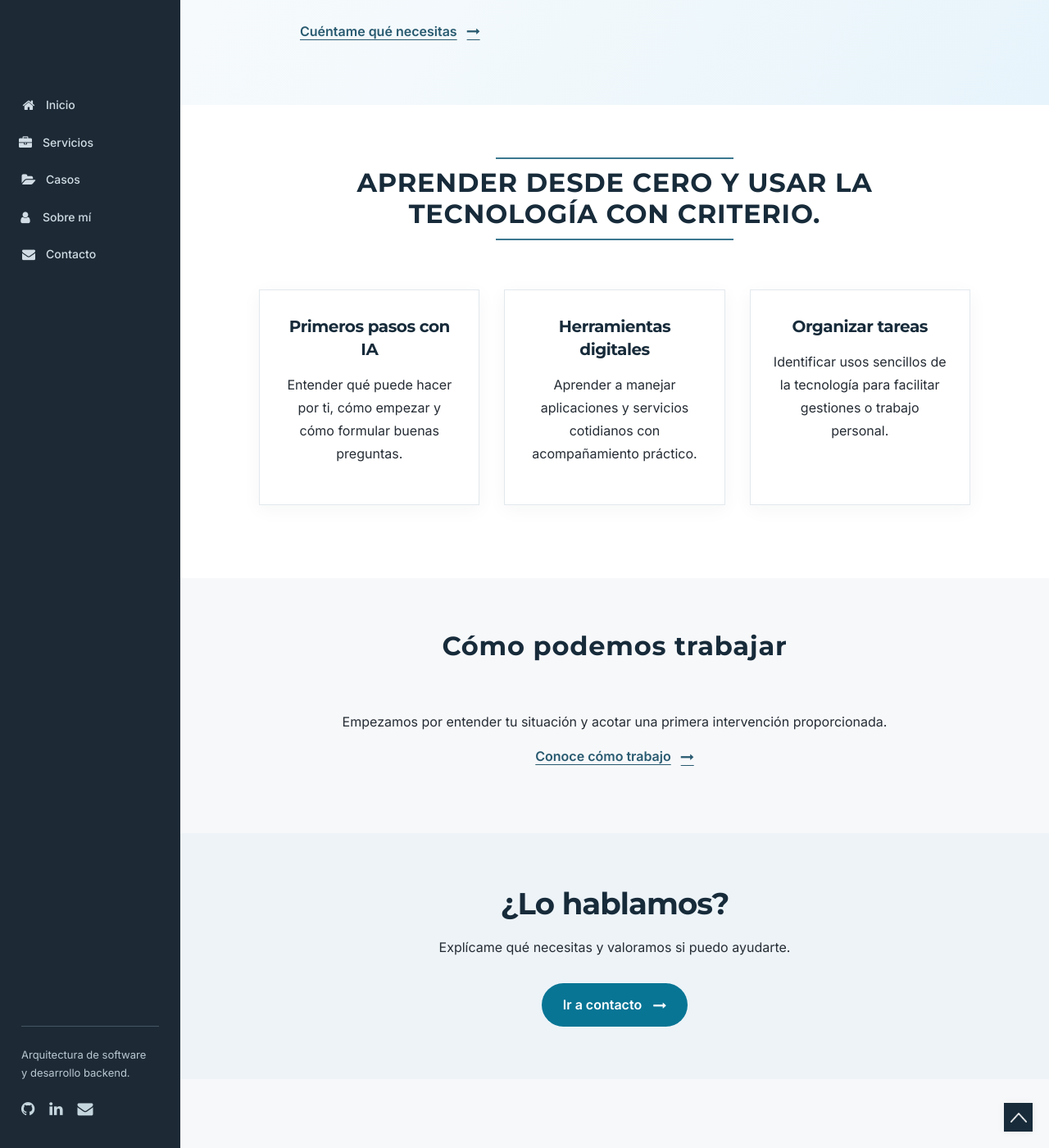
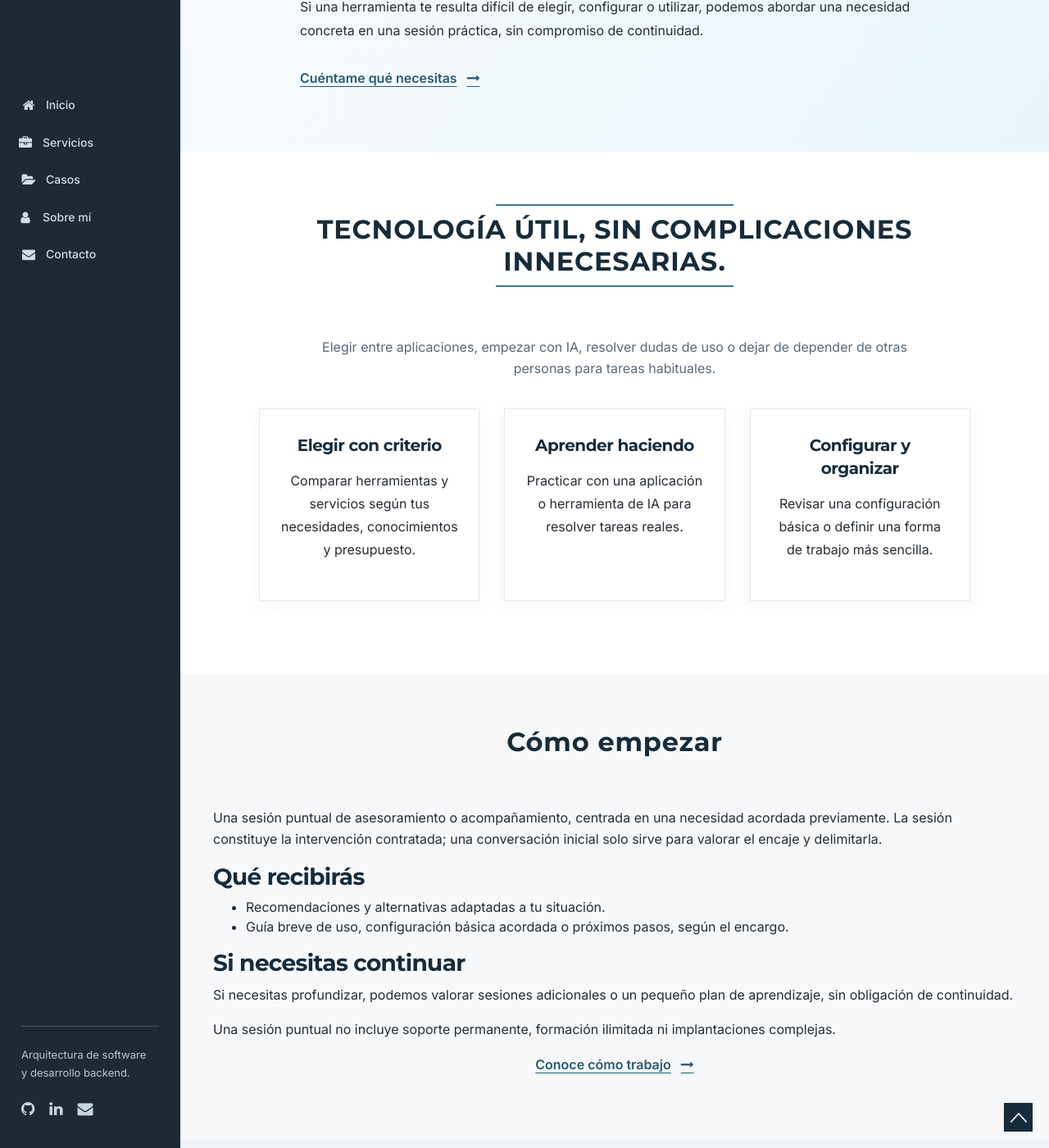
Before and after one commit to dabiz-me/dabiz.me, a Jekyll site: the page built from ia-y-tecnologia.md, in a window 1280 px wide and 1400 px high, scrolled down 409 px. Shown: the whole window at 82% size. Built offline with Jekyll 4.4.1, drawn with Linux system fonts in a browser that asks for light colours; some of the changed text lies outside the part shown.

Commit message:
feat(services): define three commercial service offerings (V4)
* feat(services): define commercial scope and deliverables for ia-y-tecnologia.md

* feat(services): define commercial scope and deliverables for soluciones-negocios.md

* feat(services): define commercial scope and deliverables for ingenieria-software.md

* feat(services): define commercial scope and deliverables for _layouts/service.html

```diff
--- a/_layouts/service.html
+++ b/_layouts/service.html
@@ -3,51 +3,36 @@ layout: default
 ---
 <main class="themeix-main-content dabiz-detail-page">
   <section class="full-page clearfix dabiz-service-hero" aria-labelledby="page-title">
-    <div class="container-fluid">
-      <div class="about-wrapper">
-        <div class="row">
-          <div class="col-lg-10 mx-auto">
-            <div class="about-content">
+    <div class="container-fluid"><div class="about-wrapper"><div class="row"><div class="col-lg-10 mx-auto"><div class="about-content">
       <p class="dabiz-personal-eyebrow"><a href="{{ '/servicios/' | relative_url }}">Servicios</a> / {{ page.audience | default: 'Colaboración' }}</p>
       <h1 id="page-title">{{ page.heading | default: page.title }}</h1>
       <p class="lead">{{ page.description }}</p>
       {% if page.intro %}<p>{{ page.intro }}</p>{% endif %}
       <a class="dabiz-service-link" href="{{ '/#contact' | relative_url }}">Cuéntame qué necesitas <i class="fa fa-long-arrow-right" aria-hidden="true"></i></a>
-            </div>
-          </div>
-        </div>
-      </div>
-    </div>
+    </div></div></div></div></div>
   </section>
   <section class="full-page clearfix dabiz-service-details" aria-labelledby="needs-title">
-    <div class="services">
-      <div class="container-fluid">
-        <div class="services-wrapper">
-          <div class="section-title text-center">
-            <div class="border-center"></div><h2 id="needs-title">{{ page.needs_heading | default: '¿En qué puedo ayudarte?' }}</h2><div class="border-center"></div>
-          </div>
+    <div class="services"><div class="container-fluid"><div class="services-wrapper">
+      <div class="section-title text-center"><div class="border-center"></div><h2 id="needs-title">{{ page.needs_heading | default: '¿En qué puedo ayudarte?' }}</h2><div class="border-center"></div></div>
       {% if page.needs_intro %}<p class="text-center dabiz-service-intro">{{ page.needs_intro }}</p>{% endif %}
       <div class="row dabiz-service-card-grid">
         {% for item in page.offers %}
-            <div class="col-lg-4 col-md-6 dabiz-service-column">
-              <article class="services-box text-center dabiz-service-card">
-                <h3>{{ item.title }}</h3><p>{{ item.description }}</p>
-              </article>
-            </div>
+        <div class="col-lg-4 col-md-6 dabiz-service-column"><article class="services-box text-center dabiz-service-card"><h3>{{ item.title }}</h3><p>{{ item.description }}</p></article></div>
         {% endfor %}
       </div>
-        </div>
-      </div>
-    </div>
+    </div></div></div>
   </section>
   <section class="full-page clearfix dabiz-service-process" aria-labelledby="process-title">
-    <div class="container-fluid">
-      <div class="dabiz-collaboration-inner">
-        <div class="section-title text-center"><div class="border-center"></div><h2 id="process-title">Cómo podemos trabajar</h2><div class="border-center"></div></div>
-        <p class="text-center">Empezamos por entender tu situación y acotar una primera intervención proporcionada.</p>
+    <div class="container-fluid"><div class="dabiz-collaboration-inner">
+      <div class="section-title text-center"><div class="border-center"></div><h2 id="process-title">Cómo empezar</h2><div class="border-center"></div></div>
+      <p>{{ page.first_step }}</p>
+      <h3>Qué recibirás</h3>
+      <ul>{% for item in page.deliverables %}<li>{{ item }}</li>{% endfor %}</ul>
+      <h3>Si necesitas continuar</h3>
+      <p>{{ page.continuity }}</p>
+      <p>{{ page.scope_note }}</p>
       <p class="text-center"><a class="dabiz-service-link" href="{{ '/como-trabajo/' | relative_url }}">Conoce cómo trabajo <i class="fa fa-long-arrow-right" aria-hidden="true"></i></a></p>
-      </div>
-    </div>
+    </div></div>
   </section>
   <section class="full-page clearfix dabiz-service-outro">
     <div class="container-fluid text-center"><h2>¿Lo hablamos?</h2><p>Explícame qué necesitas y valoramos si puedo ayudarte.</p><a class="dabiz-service-cta" href="{{ '/#contact' | relative_url }}">Ir a contacto <i class="fa fa-long-arrow-right" aria-hidden="true"></i></a></div>
--- a/ia-y-tecnologia.md
+++ b/ia-y-tecnologia.md
@@ -1,17 +1,24 @@
 ---
 layout: service
-title: "IA y acompañamiento tecnológico | David Pérez"
-heading: "IA y acompañamiento tecnológico"
-description: "Aprende a utilizar IA y herramientas digitales sin necesitar conocimientos técnicos previos."
+title: "Orientación y acompañamiento tecnológico | David Pérez"
+heading: "Orientación y acompañamiento tecnológico"
+description: "Asesoramiento práctico para elegir, comprender y utilizar herramientas digitales e inteligencia artificial."
 permalink: /ia-y-tecnologia/
-audience: "Personas y particulares"
-intro: "Partimos de lo que necesitas hacer, no de lo que se supone que ya sabes. El objetivo es ganar autonomía con herramientas útiles y comprensibles."
-needs_heading: "Aprender desde cero y usar la tecnología con criterio."
+audience: "Particulares, profesionales y pequeños negocios"
+intro: "Si una herramienta te resulta difícil de elegir, configurar o utilizar, podemos abordar una necesidad concreta en una sesión práctica, sin compromiso de continuidad."
+needs_heading: "Tecnología útil, sin complicaciones innecesarias."
+needs_intro: "Elegir entre aplicaciones, empezar con IA, resolver dudas de uso o dejar de depender de otras personas para tareas habituales."
 offers:
-  - title: "Primeros pasos con IA"
-    description: "Entender qué puede hacer por ti, cómo empezar y cómo formular buenas preguntas."
-  - title: "Herramientas digitales"
-    description: "Aprender a manejar aplicaciones y servicios cotidianos con acompañamiento práctico."
-  - title: "Organizar tareas"
-    description: "Identificar usos sencillos de la tecnología para facilitar gestiones o trabajo personal."
+  - title: "Elegir con criterio"
+    description: "Comparar herramientas y servicios según tus necesidades, conocimientos y presupuesto."
+  - title: "Aprender haciendo"
+    description: "Practicar con una aplicación o herramienta de IA para resolver tareas reales."
+  - title: "Configurar y organizar"
+    description: "Revisar una configuración básica o definir una forma de trabajo más sencilla."
+first_step: "Una sesión puntual de asesoramiento o acompañamiento, centrada en una necesidad acordada previamente. La sesión constituye la intervención contratada; una conversación inicial solo sirve para valorar el encaje y delimitarla."
+deliverables:
+  - "Recomendaciones y alternativas adaptadas a tu situación."
+  - "Guía breve de uso, configuración básica acordada o próximos pasos, según el encargo."
+continuity: "Si necesitas profundizar, podemos valorar sesiones adicionales o un pequeño plan de aprendizaje, sin obligación de continuidad."
+scope_note: "Una sesión puntual no incluye soporte permanente, formación ilimitada ni implantaciones complejas."
 ---
```
Also changed, not shown: ingenieria-software.md (+18 -11 lines), soluciones-negocios.md (+19 -12 lines). Lines whose indentation alone changed are shown as unchanged.
